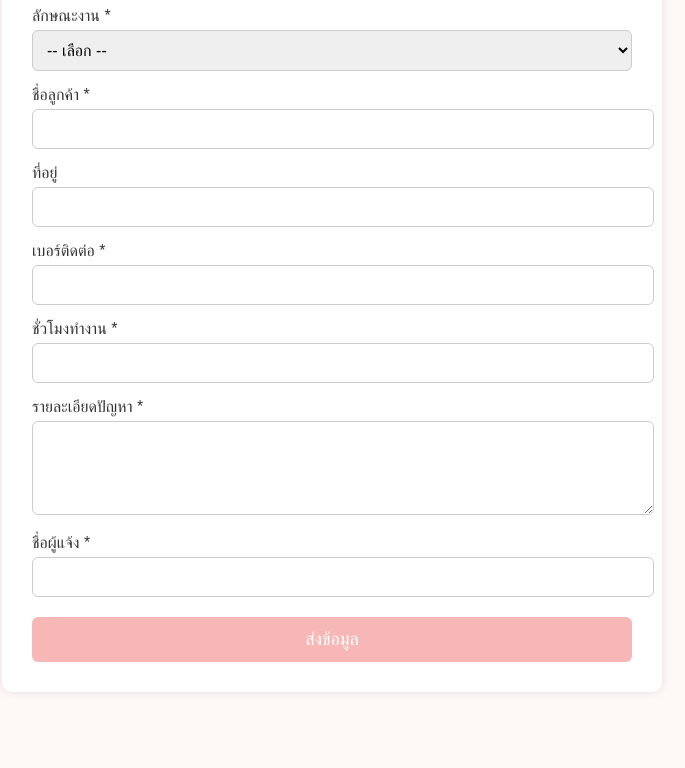
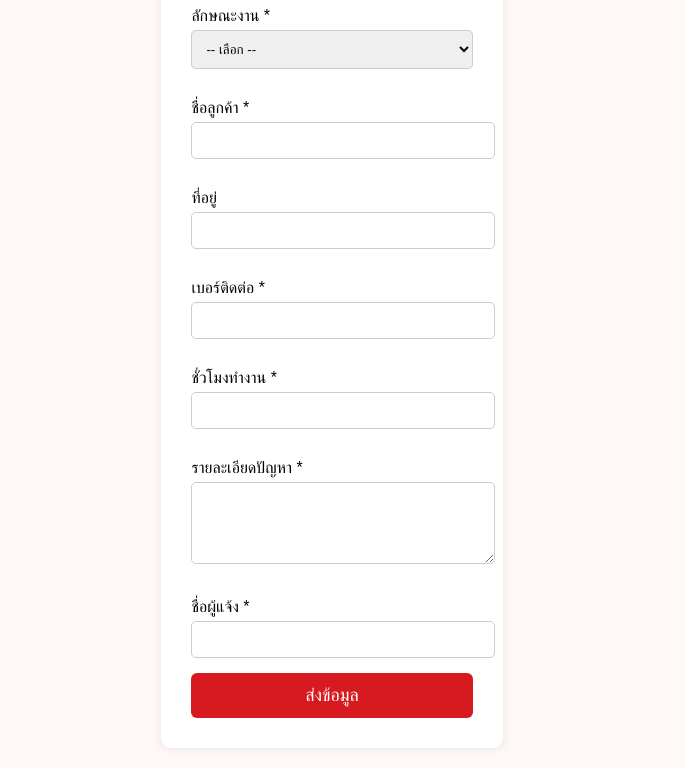
Before and after one commit to artasit/service-form, a plain HTML site: page index.html in a window 1280 px wide. Shown: the part 123-891 px from the top of the page, without its empty margins (308-993 px from the left). Before the commit the page ends 835 px from the top, so only its background shows below. Drawn offline with Linux system fonts and the light colour scheme.

Commit message:
Update index.html

```diff
--- a/index.html
+++ b/index.html
@@ -1,4 +1,3 @@
-
 <!DOCTYPE html>
 <html lang="th">
 <head>
@@ -6,63 +5,19 @@
   <meta name="viewport" content="width=device-width, initial-scale=1.0">
   <title>แจ้งงานบริการ</title>
   <style>
-    body {
-      font-family: Arial, sans-serif;
-      background-color: #fef9f6;
-      margin: 0;
-      padding: 20px;
-      display: flex;
-      justify-content: center;
-    }
-    .container {
-      max-width: 600px;
-      width: 100%;
-      background: #ffffff;
-      border-radius: 10px;
-      box-shadow: 0 0 10px rgba(0, 0, 0, 0.1);
-      padding: 30px;
-    }
-    h1 {
-      text-align: center;
-      color: #d9777f;
-    }
-    label {
-      display: block;
-      margin-top: 15px;
-      margin-bottom: 5px;
-      color: #333;
-    }
-    input, textarea, select {
-      width: 100%;
-      padding: 10px;
-      border: 1px solid #ccc;
-      border-radius: 6px;
-      font-size: 16px;
-    }
-    button {
-      margin-top: 20px;
-      width: 100%;
-      padding: 12px;
-      background-color: #f7b7b7;
-      color: white;
-      border: none;
-      border-radius: 6px;
-      font-size: 18px;
-      cursor: pointer;
-    }
-    .summary {
-      display: none;
-      margin-top: 30px;
-      padding: 15px;
-      background-color: #e8f5e9;
-      border-left: 5px solid #4caf50;
-    }
+    body { font-family: Arial, sans-serif; background-color: #fef9f6; margin: 0; padding: 20px; display: flex; justify-content: center; }
+    .container { max-width: 600px; background: #fff; border-radius: 10px; box-shadow: 0 0 10px rgba(0,0,0,0.1); padding: 30px; }
+    h1 { text-align: center; color: #d71920; }
+    label { margin-top: 15px; display: block; }
+    input, textarea, select { width: 100%; padding: 10px; margin-top: 5px; margin-bottom: 15px; border: 1px solid #ccc; border-radius: 5px; }
+    button { width: 100%; padding: 12px; background-color: #d71920; color: white; font-size: 18px; border: none; border-radius: 6px; }
+    .summary { display: none; margin-top: 30px; padding: 15px; background: #e8f5e9; border-left: 5px solid #4caf50; }
   </style>
 </head>
 <body>
   <div class="container">
     <h1>แจ้งงานบริการ</h1>
-    <form id="serviceForm" action="https://script.google.com/macros/s/AKfycbytNUXGuvuegCJQfiTcwyJfk0kDH_uZnuk93u_WVkZPJD3Bgn3kv1huyNJ6V5C5jYmMVw/exec" method="POST" target="hidden_iframe" onsubmit="submitted=true;">
+    <form id="serviceForm" action="https://script.google.com/macros/s/AKfycbzw_I10Jg3meanSgJUEdNHTBospKpcBVow1bFY9A-5pkq-d-COdjb9B3txMQ17r7Zf_Bg/exec" method="POST" target="hidden_iframe" onsubmit="submitted=true;">
       <label>ลักษณะงาน *</label>
       <select name="jobType" required>
         <option value="">-- เลือก --</option>
@@ -96,15 +51,25 @@
 
     <div class="summary" id="summaryBox">
       <h2>✅ ส่งข้อมูลเรียบร้อย</h2>
-      <p><strong>ข้อมูลของคุณถูกบันทึกเรียบร้อยแล้ว</strong></p>
+      <div id="summaryContent"></div>
     </div>
   </div>
 
   <script>
     var submitted = false;
     function showSummary() {
-      document.getElementById('serviceForm').style.display = 'none';
-      document.getElementById('summaryBox').style.display = 'block';
+      if (!submitted) return;
+      var form = document.forms['serviceForm'];
+      var content = "";
+      for (var i = 0; i < form.elements.length; i++) {
+        var el = form.elements[i];
+        if (el.name && el.value) {
+          content += "<p><strong>" + el.previousElementSibling.innerText + ":</strong> " + el.value + "</p>";
+        }
+      }
+      document.getElementById('summaryContent').innerHTML = content;
+      document.getElementById('serviceForm').style.display = "none";
+      document.getElementById('summaryBox').style.display = "block";
     }
   </script>
 </body>
```
